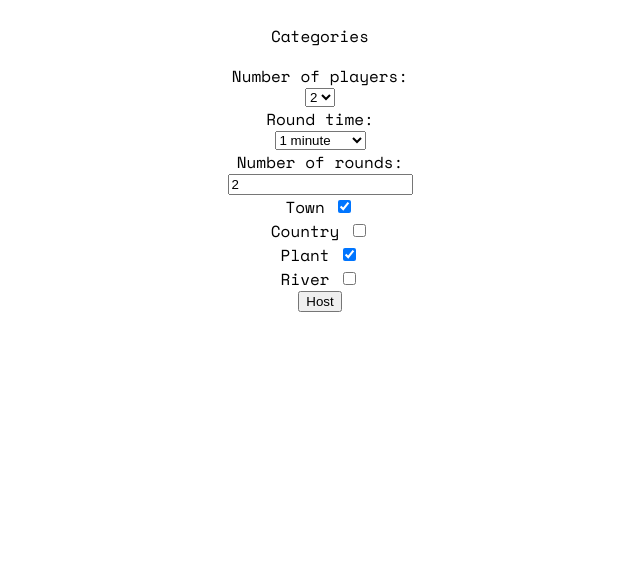
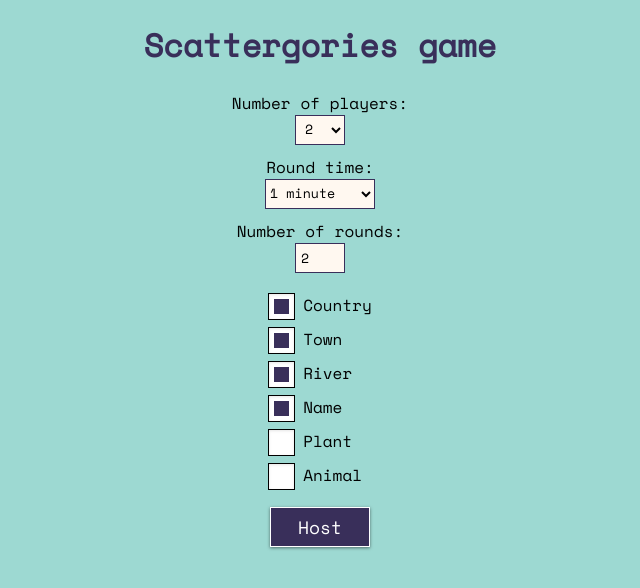
Before and after one commit to 0dominik/panstwa-miasta, a website: page client/index.html in a window 1280 px wide. Shown: the whole page, without its empty margins (320-960 px from the left). Drawn offline with nearby package versions, Linux system fonts and the light colour scheme; no server answers.

Commit message:
add styling

```diff
--- a/client/game.js
+++ b/client/game.js
@@ -148,13 +148,9 @@
 
   const points = [];
 
-  playersList.innerHTML = `
-  ${Object.keys(data)
-    .map((el) => {
-      points.push(data[el]['points']);
-      return `<li class="points">${data[el]['name']}: ${data[el]['points']} points</li>`;
-    })
-    .join('')}`;
+  Object.keys(data).forEach((el) => {
+    points.push(data[el]['points']);
+  });
 
   const winner = [];
 
@@ -167,6 +163,8 @@
   const form = winner.length > 1 ? 'winners are' : 'winner is';
 
   info.textContent = `GAME ENDED! The ${form} ${winner}`;
+
+  socket.emit('deleteGame', password);
 });
 
 const createTable = (cat) => {
--- a/client/index.html
+++ b/client/index.html
@@ -8,42 +8,39 @@
     <link rel="stylesheet" href="style.css" />
   </head>
   <body>
+    <h1 class="logo">Scattergories game</h1>
     <div class="info"></div>
-
     <div class="container">
-      <p class="categories">Categories</p>
       <label for="players-number">Number of players:</label>
-      <select id="players-number" class="players-number">
+      <select id="players-number" class="input number-input players-number">
         <option value="2">2</option>
         <option value="3">3</option>
         <option value="4">4</option>
         <option value="5">5</option>
       </select>
       <label for="round-time">Round time:</label>
-      <select id="round-time" class="round-time">
+      <select id="round-time" class="input select-input round-time">
         <option value="30">30 seconds</option>
         <option value="60" selected>1 minute</option>
         <option value="120">2 minute</option>
         <option value="180">3 minute</option>
       </select>
       <label for="round-input">Number of rounds:</label>
-      <input type="number" id="round-input" class="round-input" value="2" min="1" />
-      <label for="town">
-        Town
+      <input type="number" id="round-input" class="number-input input round-input" value="2" min="1" />
+      <div class="categories">
+        <input type="checkbox" id="country" class="checkbox" checked />
+        <label for="country"> Country </label>
         <input type="checkbox" id="town" class="checkbox" checked />
-      </label>
-      <label for="country">
-        Country
-        <input type="checkbox" id="country" class="checkbox" />
-      </label>
-      <label for="plant">
-        Plant
-        <input type="checkbox" id="plant" class="checkbox" checked />
-      </label>
-      <label for="river">
-        River
-        <input type="checkbox" id="river" class="checkbox" />
-      </label>
+        <label for="town"> Town </label>
+        <input type="checkbox" id="river" class="checkbox" checked />
+        <label for="river"> River </label>
+        <input type="checkbox" id="name" class="checkbox" checked />
+        <label for="name"> Name </label>
+        <input type="checkbox" id="plant" class="checkbox" />
+        <label for="plant"> Plant </label>
+        <input type="checkbox" id="animal" class="checkbox" />
+        <label for="animal"> Animal </label>
+      </div>
       <button type="submit" class="host">Host</button>
       <!-- <label for="code">Code:</label>
       <input type="number" class="code-input" />
--- a/client/style.scss
+++ b/client/style.scss
@@ -1,23 +1,19 @@
-@mixin flex($dir, $jc, $ai) {
-  display: flex;
-  flex-direction: $dir;
-  justify-content: $jc;
-  align-items: $ai;
+html {
+  font-size: 62.5%;
 }
+
 body {
+  background-color: #9dd9d2;
+  font-size: 1.6rem;
+}
+
+* {
   font-family: 'Space Mono', monospace;
 }
 
-.window {
-  display: flex;
-  flex-direction: column;
-  align-items: flex-start;
-}
-
-.square {
-  width: 100px;
-  height: 100px;
-  border: 1px solid black;
+.logo {
+  text-align: center;
+  color: #392f5a;
 }
 
 .input-container {
@@ -25,6 +21,99 @@
   flex-direction: row;
   justify-content: center;
   align-items: center;
+}
+
+li {
+  list-style-type: none;
+}
+
+.input {
+  width: 110px;
+  height: 30px;
+  background-color: #fff8f0;
+  border: 1px solid #392f5a;
+  box-sizing: border-box;
+  transition: 0.1s;
+  margin-bottom: 10px;
+
+  &:hover,
+  &:focus {
+    border: 2px solid #392f5a;
+    background-color: #fdf3e6;
+  }
+}
+
+.number-input {
+  width: 50px;
+  padding: 0 5px;
+}
+
+.categories {
+  display: flex;
+  flex-direction: column;
+  margin: 10px 0;
+}
+
+.checkbox:not(:checked),
+.checkbox:checked {
+  position: absolute;
+  left: -9999px;
+}
+
+.checkbox:not(:checked) + label,
+.checkbox:checked + label {
+  position: relative;
+  padding-left: 35px;
+  margin-bottom: 10px;
+  cursor: pointer;
+}
+
+.checkbox:not(:checked) + label:before,
+.checkbox:checked + label:before {
+  content: '';
+  position: absolute;
+  left: 0;
+  top: 0;
+  width: 25px;
+  height: 25px;
+  border: 1px solid black;
+  background: #fff;
+  box-shadow: inset 0 1px 3px rgba(0, 0, 0, 0.1);
+}
+
+.checkbox:not(:checked) + label:after,
+.checkbox:checked + label:after {
+  content: '';
+  width: 15px;
+  height: 15px;
+  left: 6px;
+  top: 6px;
+  position: absolute;
+  background-color: #392f5a;
+  transition: 0.1s;
+}
+
+.checkbox:not(:checked) + label:after {
+  transform: scale(0);
+}
+
+.host {
+  width: 100px;
+  height: 40px;
+  background-color: #392f5a;
+  color: #fff;
+  font-size: 1.8rem;
+  cursor: pointer;
+  border: 1px solid white;
+  transition: 0.15s;
+  box-shadow: 0px 1px 3px 0px rgba(0, 0, 0, 0.5);
+
+  &:hover,
+  &:focus {
+    transform: translateY(2px);
+    background-color: #4a4169;
+    box-shadow: 0px 1px 2px 0px rgba(0, 0, 0, 0.25);
+  }
 }
 
 .tr {
@@ -44,7 +133,6 @@
 }
 .table td {
   border: 2px solid #c0c0c0;
-  // padding:5px;
   width: 25%;
   height: 30px;
   text-align: center;
@@ -68,7 +156,10 @@
 }
 
 .container {
-  @include flex(column, center, center);
+  display: flex;
+  justify-content: center;
+  align-items: center;
+  flex-direction: column;
 }
 
 .points {
--- a/index.js
+++ b/index.js
@@ -153,7 +153,6 @@
       if (games[password]['roundsCounter'] == games[password]['rounds']) {
         console.log('KONIEC GRY');
         io.to(password).emit('endgame', games[password]['players']);
-        io.to(password).emit('deleteGame', password);
       }
 
       socket.on('deleteGame', () => {
```
Also changed, not shown: client/style.css.
